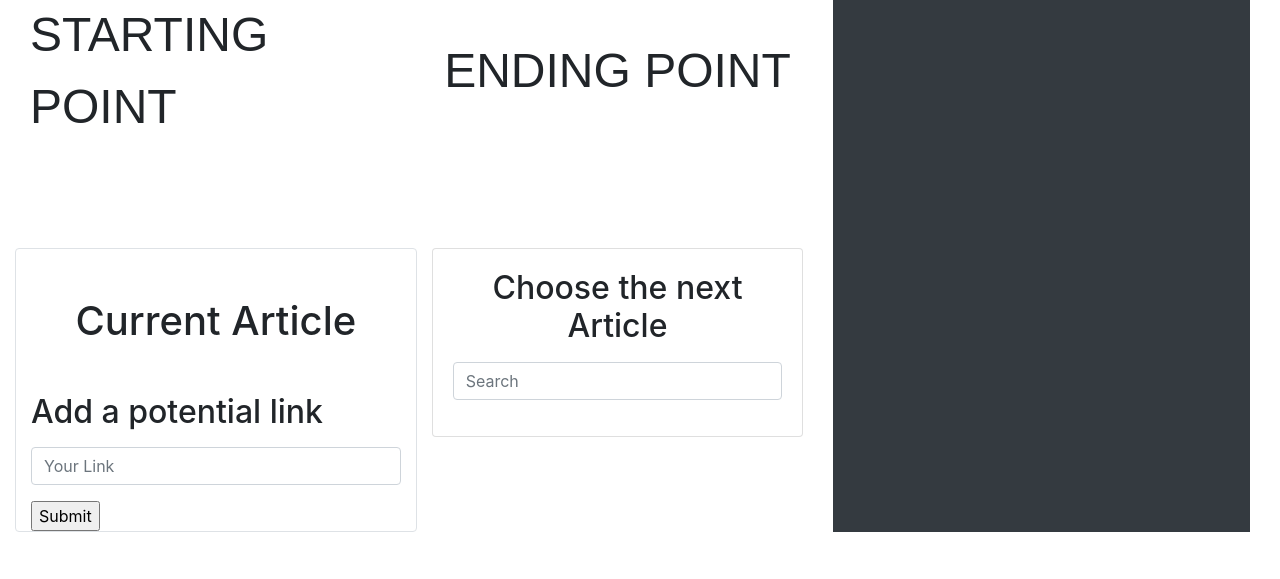
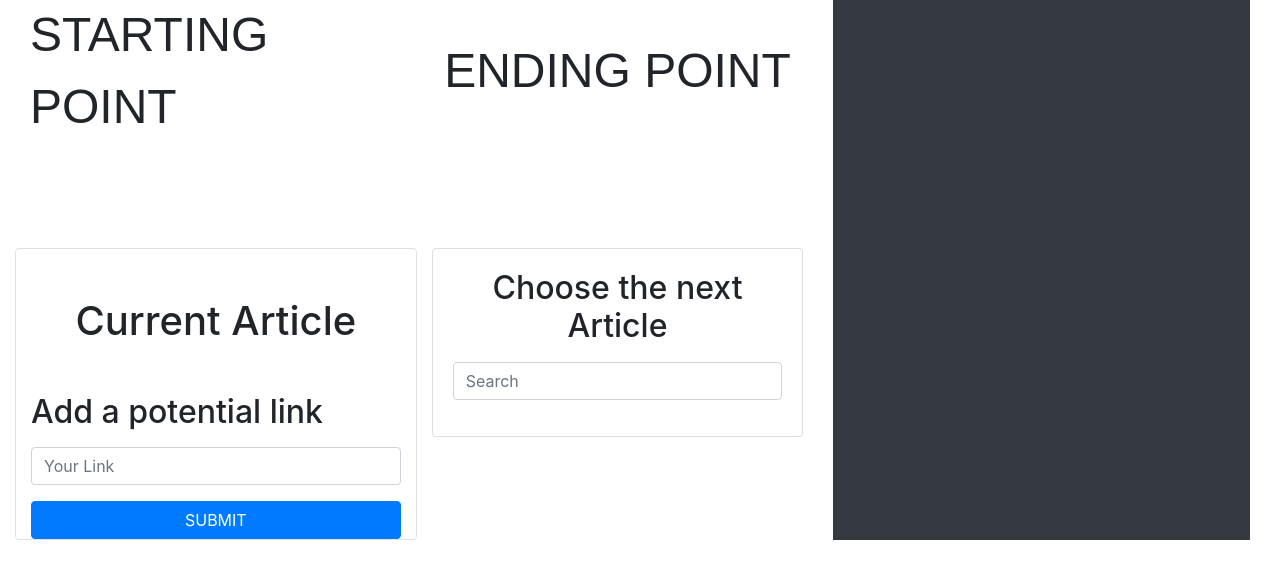
Before and after one commit to adwaitraste/WikiWalk, a Django app: template WikiWALK/WikiWALK/templates/index.html in a window 1280 px wide. Shown: the part 87-666 px from the top of the page. Run offline with Django 3.2, Linux system fonts and the light colour scheme; the template is opened without the code that fills it, so the values that code supplies are empty; some libraries are stand-ins or nearby versions; some web fonts are replaced.

Commit message:
updated webpage

```diff
--- a/WikiWALK/WikiWALK/templates/index.html
+++ b/WikiWALK/WikiWALK/templates/index.html
@@ -81,7 +81,7 @@
                                     </h2>
                                     <form method="POST"> {% csrf_token %}
                                         <input type="text" class="form-control my-3" placeholder="Your Link" name='suggested_link'>
-                                        <input type="submit" value="Submit" />
+                                        <button type="submti" class = "btn btn-primary btn-block">SUBMIT</button>
                                     </form>
                                     <!-- <button type="submit" form="link_suggestion" value="Submit">Submit</button> -->
                                 </div>
--- a/WikiWALK/WikiWALK/templates/play.html
+++ b/WikiWALK/WikiWALK/templates/play.html
@@ -53,7 +53,7 @@
         </div>
     </div>
 
-    <div class="container-fluid text-white booty">
+    <div class="container-fluid text-white booty" style = "padding-top: 3rem;">
         <div class="row">
             <div class="offset-1 col-10 ordered">
                 <div class="mx-auto">
```
